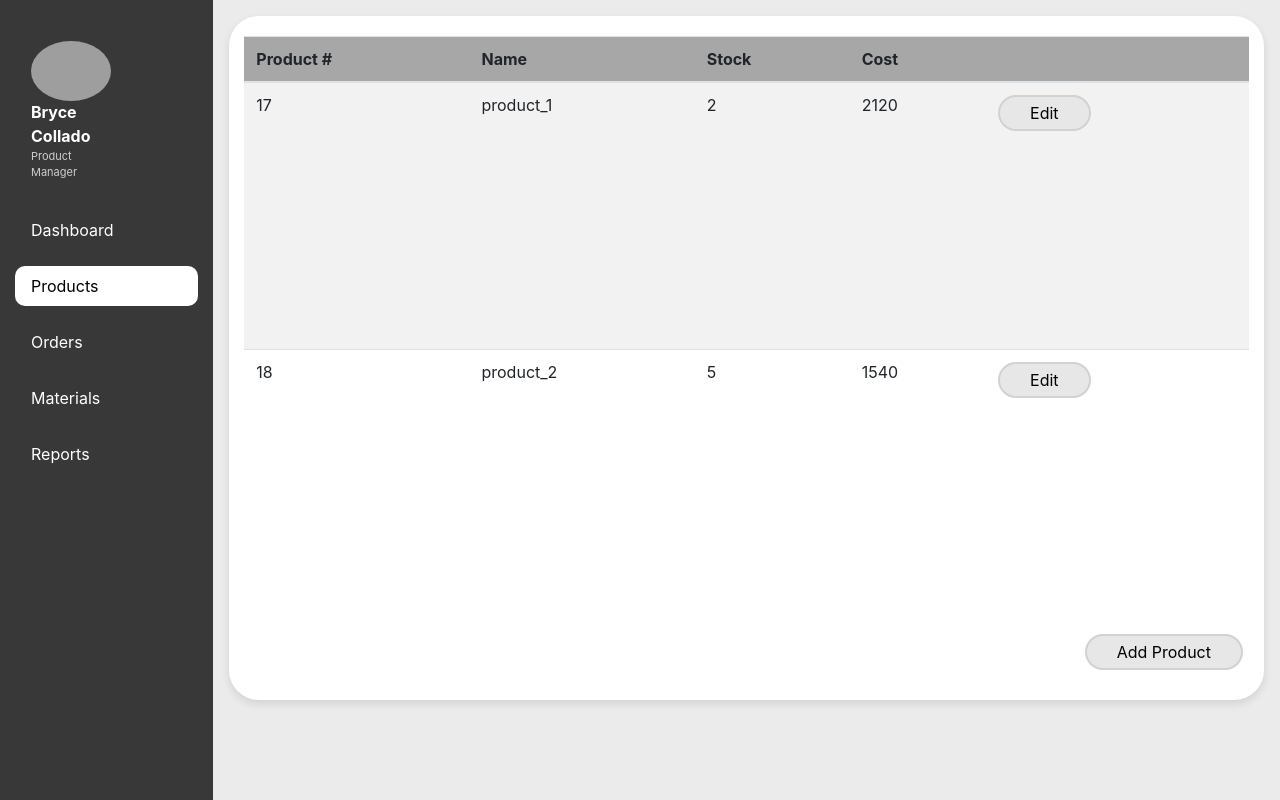
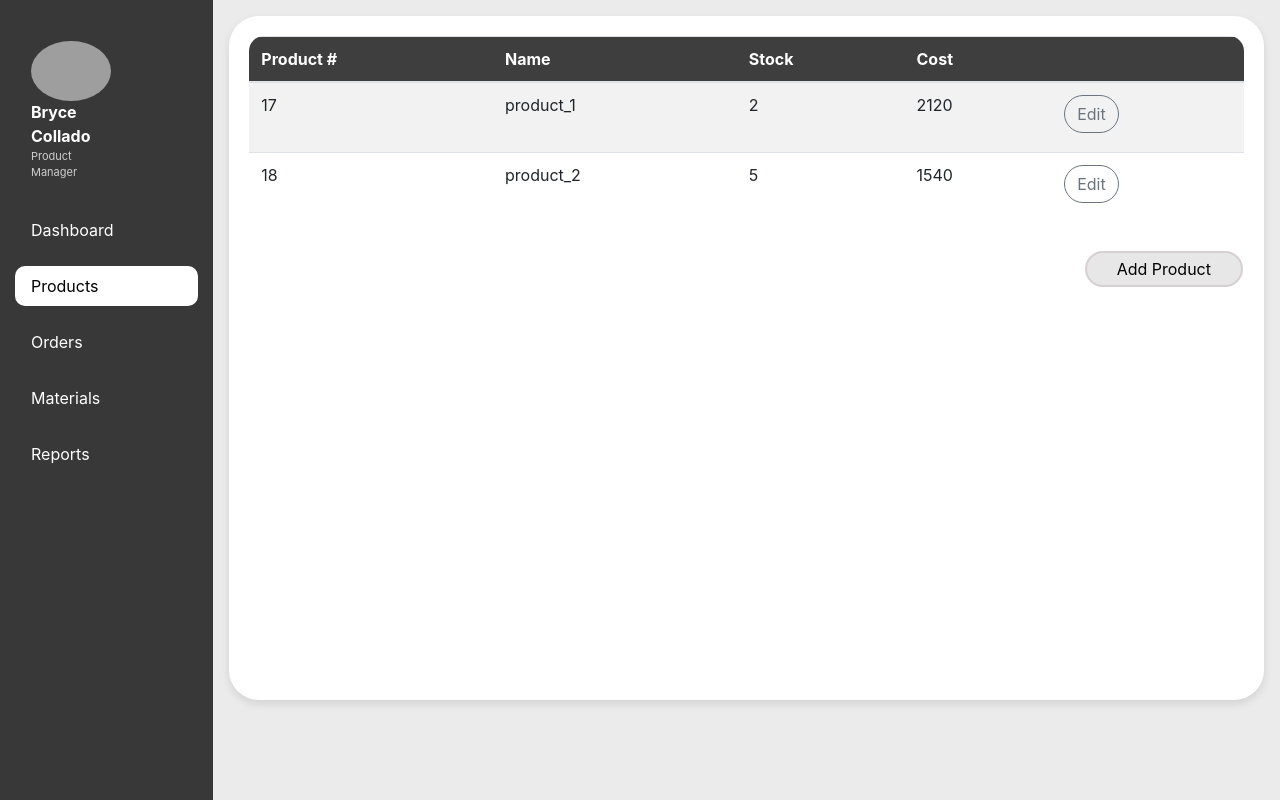
Before and after one commit to firefirefire17/BAD-Project, a Django app: page /products in a window 1280 px wide. Shown: the part 76-876 px from the top of the page. Run offline with Django 5.2, Linux system fonts and the light colour scheme; data comes from the database, SQL or seed files in the repository; both versions use the stored data as it was after the commit; grey boxes are pictures that could not be loaded.

Commit message:
Minor Changes
Applied UI changes to orders and products tables
Added placeholders to add order inputs

(not sure why so many pycache files got edited)

```diff
--- a/CLEAR/templates/CLEAR/materials.html
+++ b/CLEAR/templates/CLEAR/materials.html
@@ -13,7 +13,7 @@
         <div class="table-responsive card"
             style="overflow-y: scroll; border-radius: 15px; box-shadow: none; height: 90%; margin-bottom: 13px;">
             <table class="table table-hover table-striped" style="border-radius: 40px;">
-                <thead class="sticky-top" style="background-color: #3f3e3e; color: #ffffff;">
+                <thead style="background-color: #3f3e3e; color: #ffffff;">
                     <th scope="col"> Material # </th>
                     <th scope="col"> Name</th>
                     <th scope="col"> Stock</th>
--- a/CLEAR/templates/CLEAR/products.html
+++ b/CLEAR/templates/CLEAR/products.html
@@ -1,12 +1,15 @@
 {% extends "CLEAR/base.html" %}
 {% load static %}
+<head>
+    <link rel="stylesheet" type="text/css" href="{% static 'stylesheet3.css' %}">
+</head>
 
 {% block content %}
 <div class="row pl-3 pt-3 pr-3" style="height:700px;">
     <div class="card main-card">
-        <div class="row" style="padding: 0px 10px; height: 90%; overflow-y: scroll;">
-            <table class="table table-striped">
-                <thead style="background-color: #A7A7A7;">
+        <div class="table-responsive card" style="overflow-y: scroll; border-radius: 15px; box-shadow: none; margin-bottom: 13px;">
+            <table class="table table-hover table-striped">
+                <thead style="background-color: #3f3e3e; color: #ffffff;">
                     <th scope="col"> Product # </th>
                     <th scope="col"> Name</th>
                     <th scope="col"> Stock</th>
@@ -15,13 +18,13 @@
                 </thead>
                 <tbody>
                     {% for product_data in product_materials_list %} <!-- check views to see full breakdown of product_data -->
-                    <tr style="height: 75px;">
+                    <tr style="height: 70px;">
                         <td>{{ product_data.product.pk }}</td>
                         <td>{{ product_data.product.name }}</td>
                         <td>{{ product_data.product.stock }}</td>
                         <td>{{ product_data.product.cost }}</td>
                         <td>
-                            <button type="button" class="btn light-button" onclick="toggleModal('editProduct{{product_data.product.pk}}', 'open')">Edit</button>
+                            <button type="button" class="btn btn-outline-secondary" onclick="toggleModal('editProduct{{product_data.product.pk}}', 'open')" style="border-radius: 30px;">Edit</button>
                         </td>
                     </tr>
 
```
Also changed, not shown: CLEAR/templates/CLEAR/orders.html (+13 -13 lines), db.sqlite3, 1 other file.
